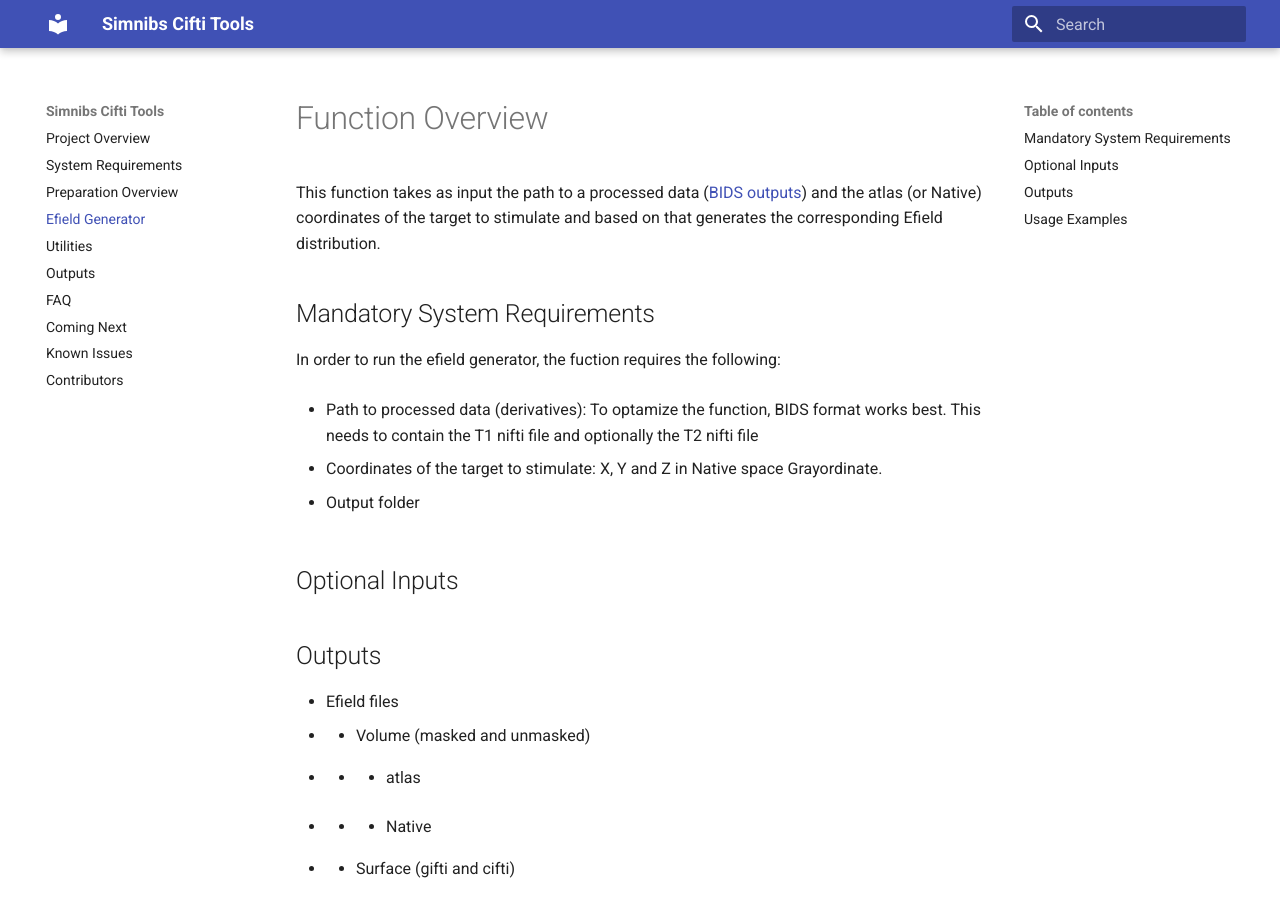
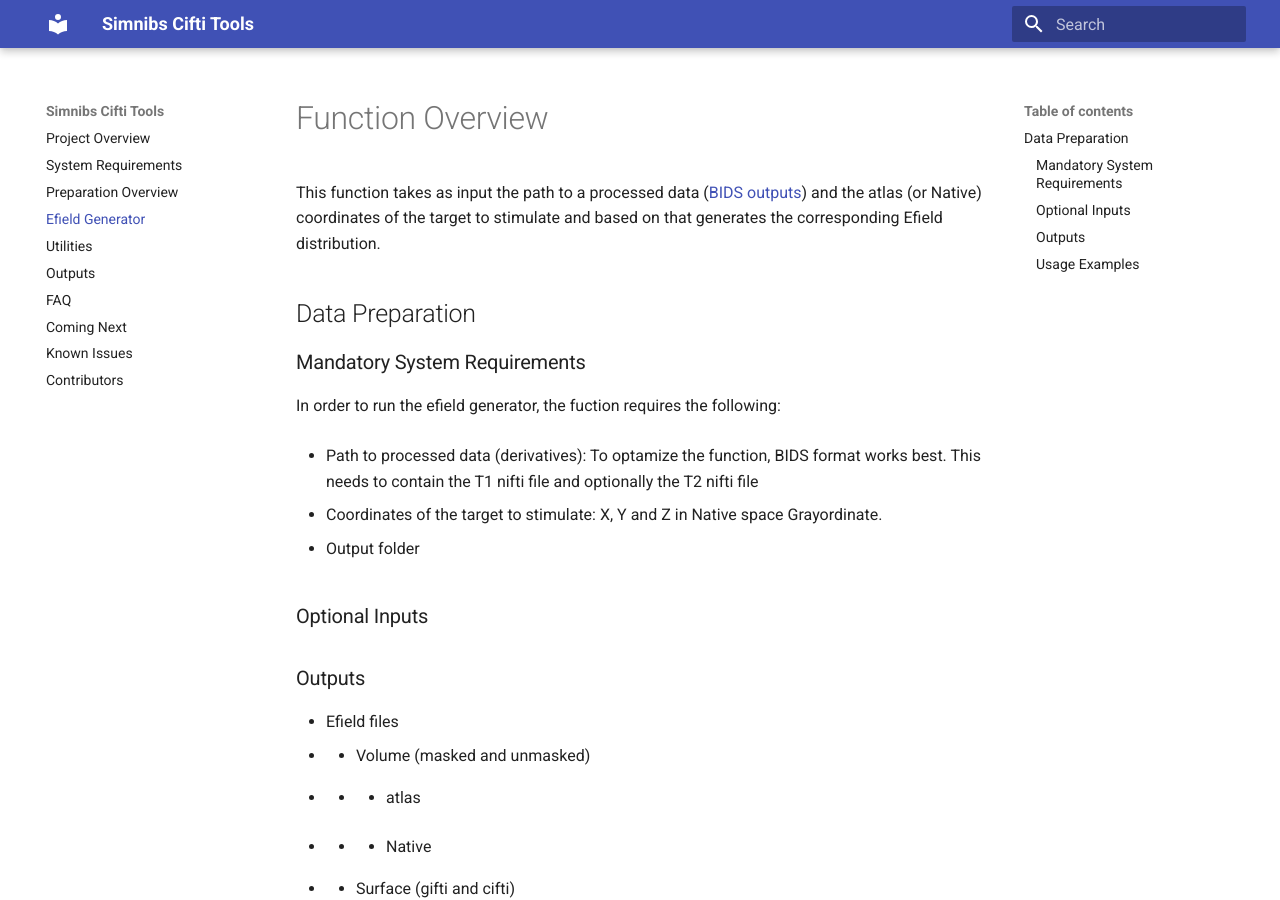
Before and after one commit to DCAN-Labs/simnibs_cifti_tools_RTD2, an MkDocs documentation site: the page built from docs/Efield_generator.md, in a window 1280 px wide and 900 px high. Built offline with MkDocs 1.6.1 and Material for MkDocs 9.7.7, drawn with Linux system fonts in a browser that asks for light colours.

Commit message:
Update Efield_generator.md

```diff
--- a/docs/Efield_generator.md
+++ b/docs/Efield_generator.md
@@ -1,10 +1,11 @@
- Function Overview
-===============
+# Function Overview
 
 This function takes as input the path to a processed data ([BIDS outputs](https://bids.neuroimaging.io)) and the atlas (or Native) coordinates of the target to stimulate and based on that generates the corresponding Efield distribution.
 
-Mandatory System Requirements
----------------
+## Data Preparation
+
+
+### Mandatory System Requirements
 
 In order to run the efield generator, the fuction requires the following:
 
@@ -17,12 +18,10 @@ Grayordinate.
 
 
 
-Optional Inputs
----------------
+### Optional Inputs
 
 
-Outputs
----------------
+### Outputs
 - Efield files
 - - Volume (masked and unmasked)
 - - - atlas
@@ -36,8 +35,7 @@ Outputs
 
 
 
-Usage Examples
----------------
+### Usage Examples
 
 
 ![Simnibs Cifti Tools Efield Generation Flow Diagram](TMS_flow.jpg)
```
